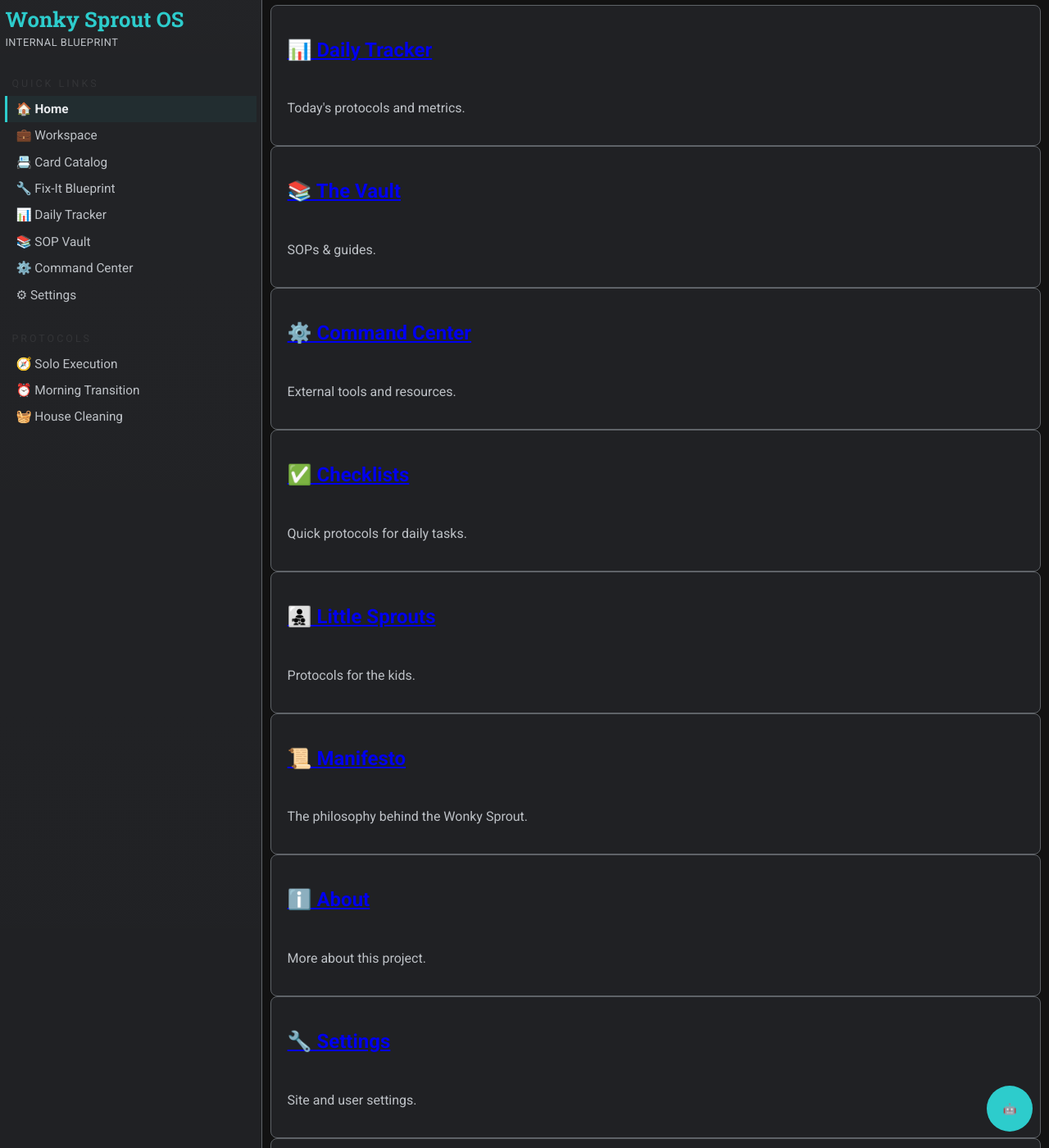
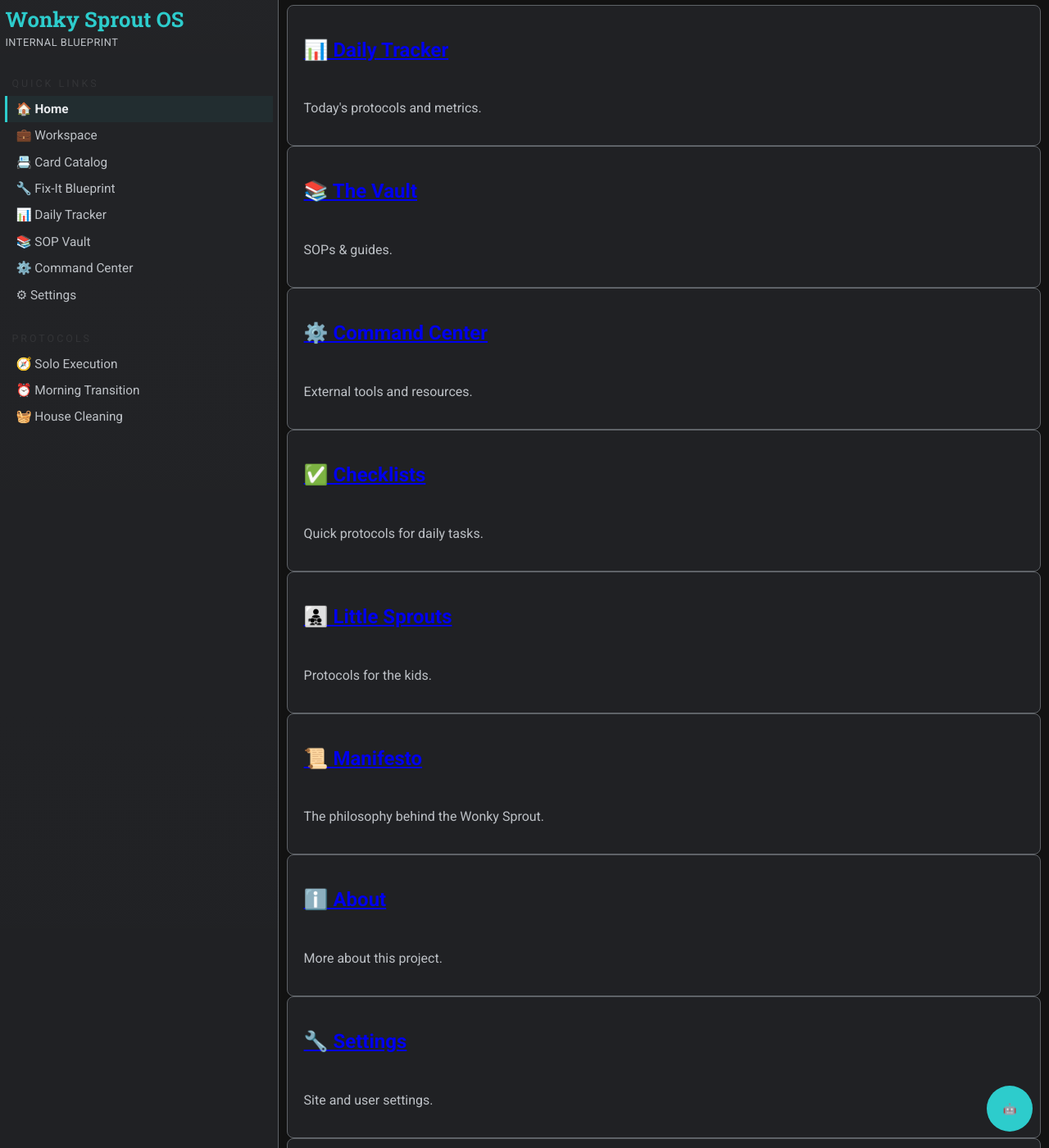
Before and after one commit to classicwilly/classicwilly.github.io, a Jekyll site: the page built from index.md, in a window 1280 px wide and 1400 px high. Shown: the whole window at 82% size. Built offline with Jekyll 4.4.1, drawn with Linux system fonts in a browser that asks for light colours; a script that is not in the unit is left out.

Commit message:
ui: widen sidebar and Wonky AI widget to 340px

```diff
--- a/_sass/_variables.scss
+++ b/_sass/_variables.scss
@@ -1,7 +1,7 @@
 /* _sass/_variables.scss */
 /* Centralized CSS variables for Wonky Sprout OS visual engine */
 :root {
-  --sidebar-width: 320px; /* slightly wider so left nav can hold more items / controls */
+  --sidebar-width: 340px; /* slightly wider so left nav can hold more items / controls */
   /* Material-like palette additions */
   --material-primary: #1e88e5; /* material blue */
   --material-surface: #0e1113; /* dark surface for cards and sidebar */
--- a/_sass/components/_wonky-ai.scss
+++ b/_sass/components/_wonky-ai.scss
@@ -2,4 +2,4 @@
 
 .fab-container { position: fixed; bottom:20px; right:20px; z-index:1010 }
 .fab { background-color:var(--circuit-teal); color:var(--card-dark); border:none; border-radius:50%; width:56px; height:56px }
-#wonky-ai-widget { position:fixed; right:16px; bottom:90px; width:320px; background:var(--card-dark); border:1px solid var(--border-gray); border-radius:8px }
+#wonky-ai-widget { position:fixed; right:16px; bottom:90px; width:340px; background:var(--card-dark); border:1px solid var(--border-gray); border-radius:8px }
--- a/_wonky-ai.scss
+++ b/_wonky-ai.scss
@@ -27,7 +27,7 @@
   position: fixed;
   right: 16px;
   bottom: 90px;
-  width: 320px;
+  width: 340px;
   background: var(--card-dark);
   border: 1px solid var(--border-gray);
   border-radius: 8px;
```
